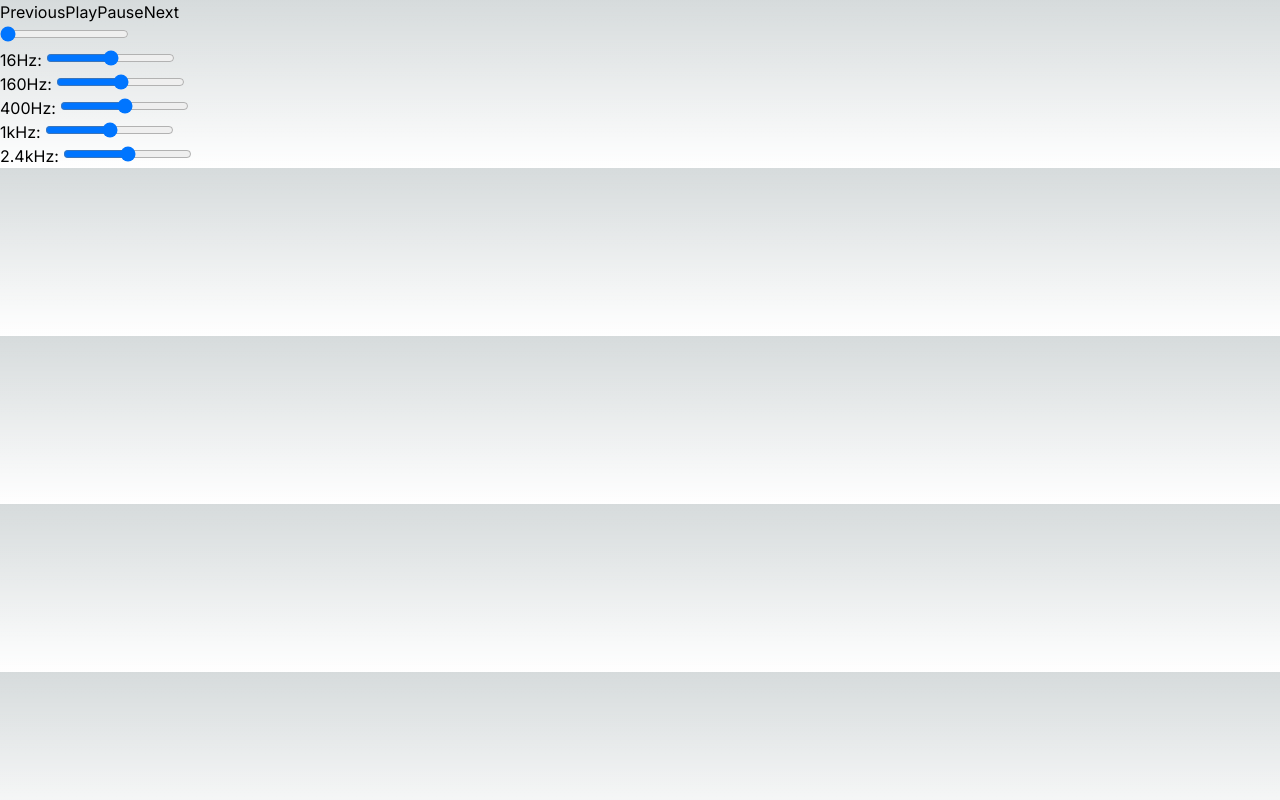
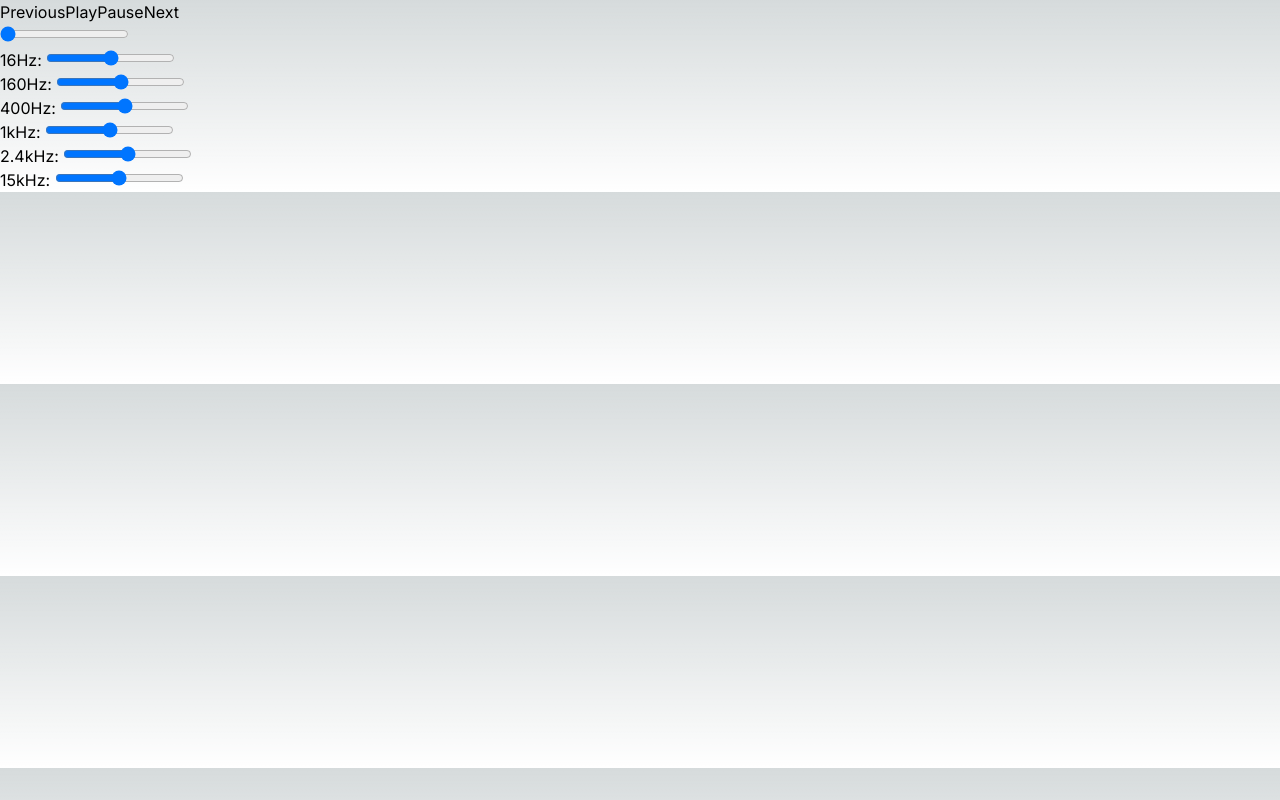
Before and after one commit to jibon-roy/next-audio-equalizer, a Next.js app: page /audio in a window 1280 px wide. Built offline with nearby package versions, Linux system fonts and the light colour scheme.

Commit message:
equlizer update #11

```diff
--- a/src/app/components/Equlizer.tsx
+++ b/src/app/components/Equlizer.tsx
@@ -98,14 +98,14 @@ const Equalizer: React.FC<EqualizerProps> = ({
         />
       </div>
       <div>
-        {/* <label>15kHz: </label>
+        <label>15kHz: </label>
         <input
           type="range"
           min="-40"
           max="40"
           defaultValue="0"
           onChange={(e) => adjustGain(5, parseFloat(e.target.value))}
-        /> */}
+        />
       </div>
     </div>
   );
```
